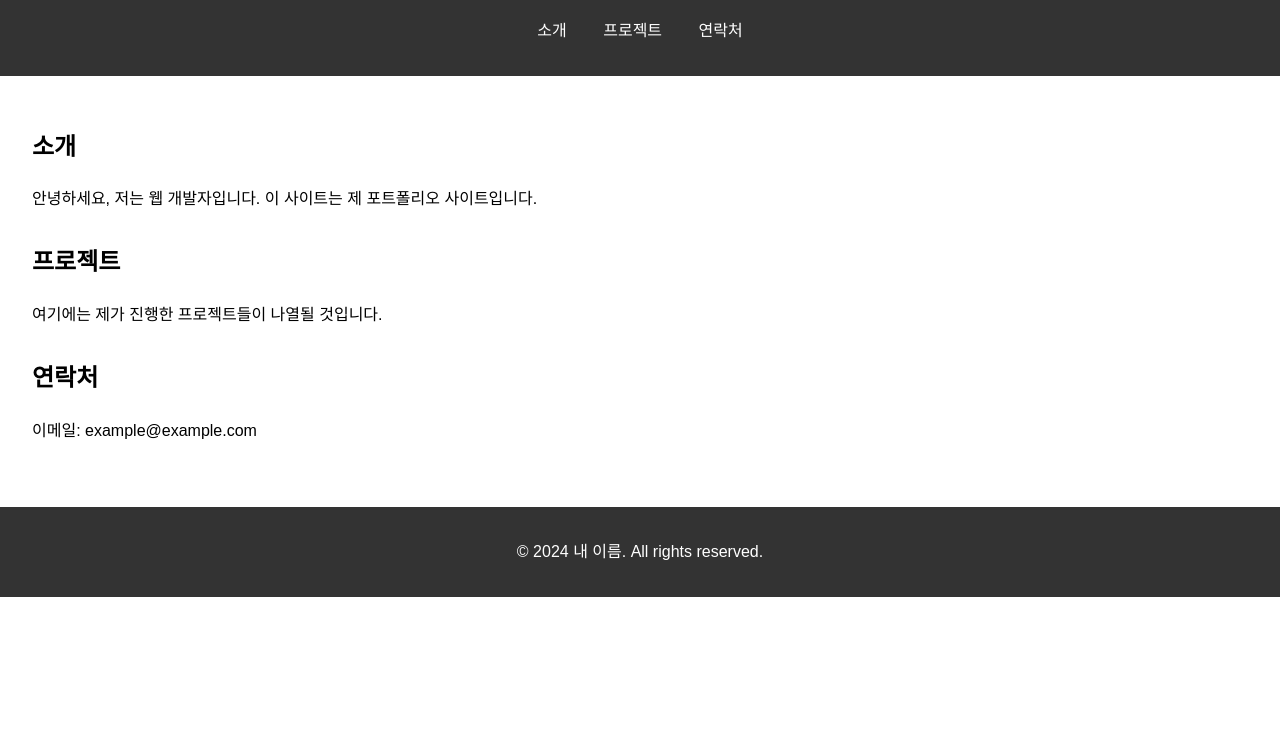
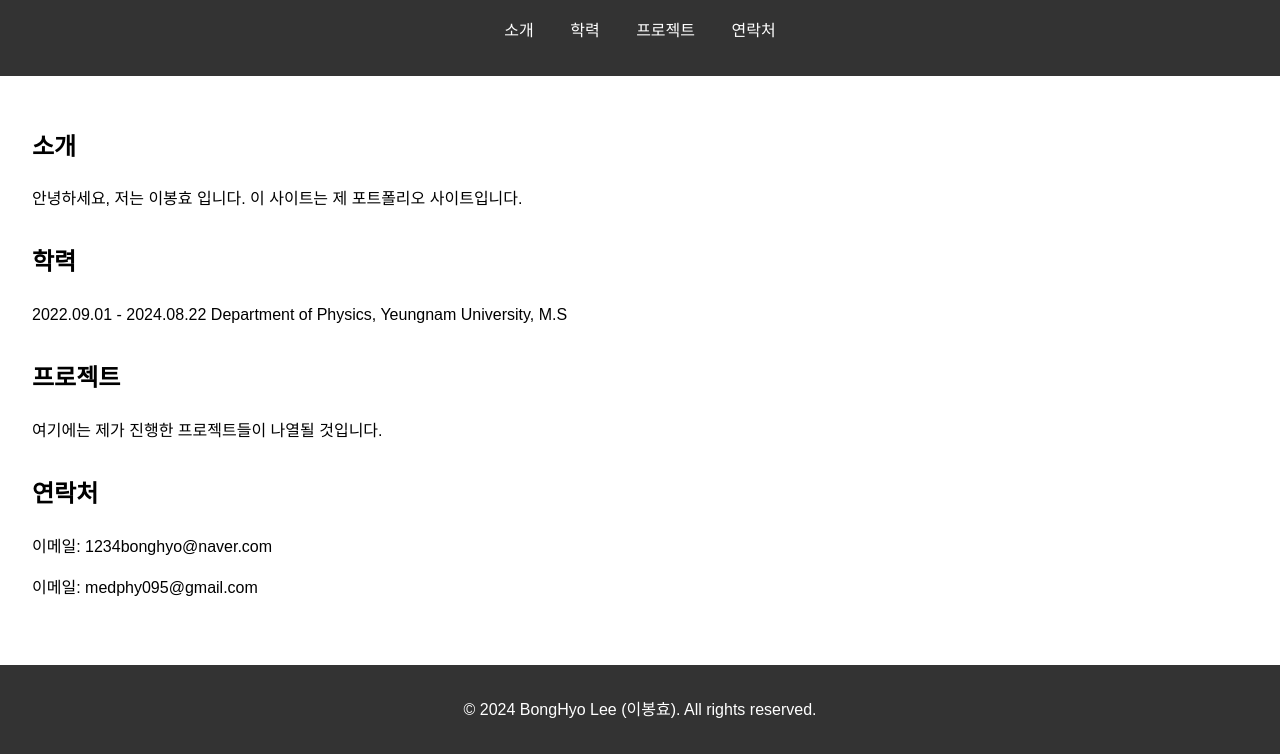
Before and after one commit to BongHyo-Lee/BongHyo-Lee.github.io, a plain HTML site: page index.html in a window 1280 px wide. Shown: the part 92-846 px from the top of the page. Before the commit the page ends 800 px from the top, so only its background shows below. Drawn offline with Linux system fonts and the light colour scheme.

Commit message:
Add files via upload

```diff
--- a/index.html
+++ b/index.html
@@ -3,7 +3,7 @@
 <head>
     <meta charset="UTF-8">
     <meta name="viewport" content="width=device-width, initial-scale=1.0">
-    <title>내 개인 홈페이지</title>
+    <title>BongHyo Lee</title>
     <link rel="stylesheet" href="styles.css">
 </head>
 <body>
@@ -12,6 +12,7 @@
         <nav>
             <ul>
                 <li><a href="#about">소개</a></li>
+                <li><a href="#education">학력</a></li>
                 <li><a href="#projects">프로젝트</a></li>
                 <li><a href="#contact">연락처</a></li>
             </ul>
@@ -20,7 +21,11 @@
     <main>
         <section id="about">
             <h2>소개</h2>
-            <p>안녕하세요, 저는 웹 개발자입니다. 이 사이트는 제 포트폴리오 사이트입니다.</p>
+            <p>안녕하세요, 저는 이봉효 입니다. 이 사이트는 제 포트폴리오 사이트입니다.</p>
+        </section>
+	<section id="about">
+            <h2>학력</h2>
+            <p>2022.09.01 - 2024.08.22 Department of Physics, Yeungnam University, M.S </p>
         </section>
         <section id="projects">
             <h2>프로젝트</h2>
@@ -28,11 +33,12 @@
         </section>
         <section id="contact">
             <h2>연락처</h2>
-            <p>이메일: example@example.com</p>
+            <p>이메일: 1234bonghyo@naver.com</p>
+	<p>이메일: medphy095@gmail.com</p>
         </section>
     </main>
     <footer>
-        <p>&copy; 2024 내 이름. All rights reserved.</p>
+        <p>&copy; 2024 BongHyo Lee (이봉효). All rights reserved.</p>
     </footer>
 </body>
 </html>
```
